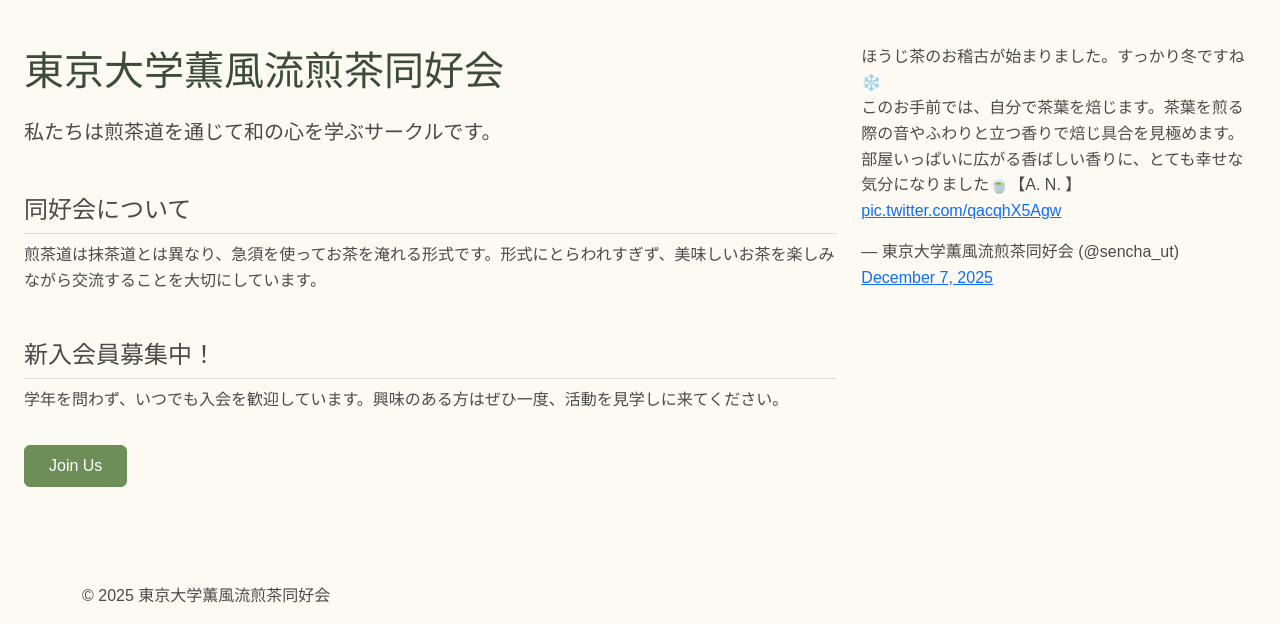
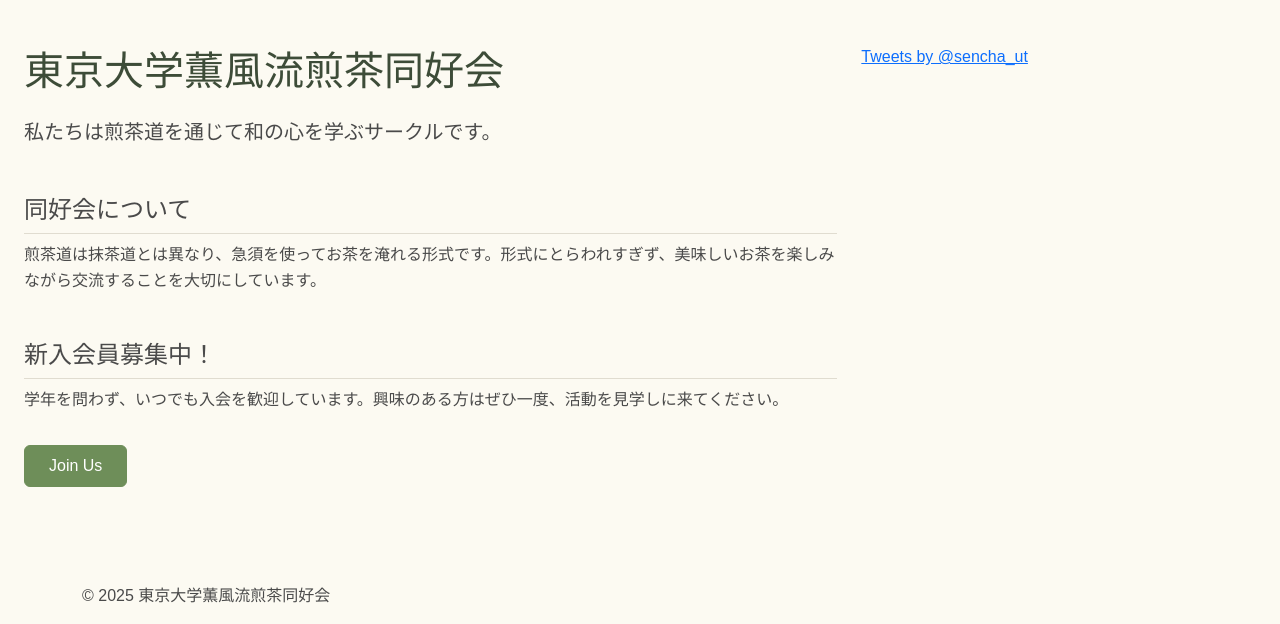
Before and after one commit to citrusml/sencha_ut, a Jekyll site: the page built from index.html, in a window 1280 px wide and 900 px high, scrolled down 399 px, cut to the strip 276-900 px from the top of the window. Built offline with Jekyll 4.4.1, drawn with Linux system fonts in a browser that asks for light colours; some web fonts are replaced; comment, search, counter and statistics services are not loaded.

Commit message:
Twitterウィジェットを最新のツイートを自動取得する仕組みに更新し、不要なコードをコメントアウトしました。

```diff
--- a/index.html
+++ b/index.html
@@ -51,12 +51,12 @@
       </section>
     </div>
     <div class="col-lg-4 twitter-container">
-    <div class="twitter-container">
+    <!-- 最新のツイートを自動取得する仕組みにしたい。 -->
+    <a class="twitter-timeline" data-tweet-limit="1" href="https://twitter.com/sencha_ut?ref_src=twsrc%5Etfw">Tweets by @sencha_ut</a>
+    <script async src="https://platform.twitter.com/widgets.js" charset="utf-8"></script>
+    <!-- <div class="twitter-container">
       <blockquote class="twitter-tweet"><p lang="ja" dir="ltr">ほうじ茶のお稽古が始まりました。すっかり冬ですね❄️<br>このお手前では、自分で茶葉を焙じます。茶葉を煎る際の音やふわりと立つ香りで焙じ具合を見極めます。<br>部屋いっぱいに広がる香ばしい香りに、とても幸せな気分になりました🍵【A. N. 】 <a href="https://t.co/qacqhX5Agw">pic.twitter.com/qacqhX5Agw</a></p>&mdash; 東京大学薫風流煎茶同好会 (@sencha_ut) <a href="https://twitter.com/sencha_ut/status/1997507813820727519?ref_src=twsrc%5Etfw">December 7, 2025</a></blockquote>
-      <!-- 最新のツイートを自動取得する仕組みにしたい。 -->
-      <!-- <a class="twitter-timeline" data-tweet-limit="1" href="https://twitter.com/sencha_ut?ref_src=twsrc%5Etfw">Tweets by @sencha_ut</a> -->
-      <!-- <script async src="https://platform.twitter.com/widgets.js" charset="utf-8"></script> -->
-    </div>
+    </div>   -->
   </div>
 </div>
 
```
